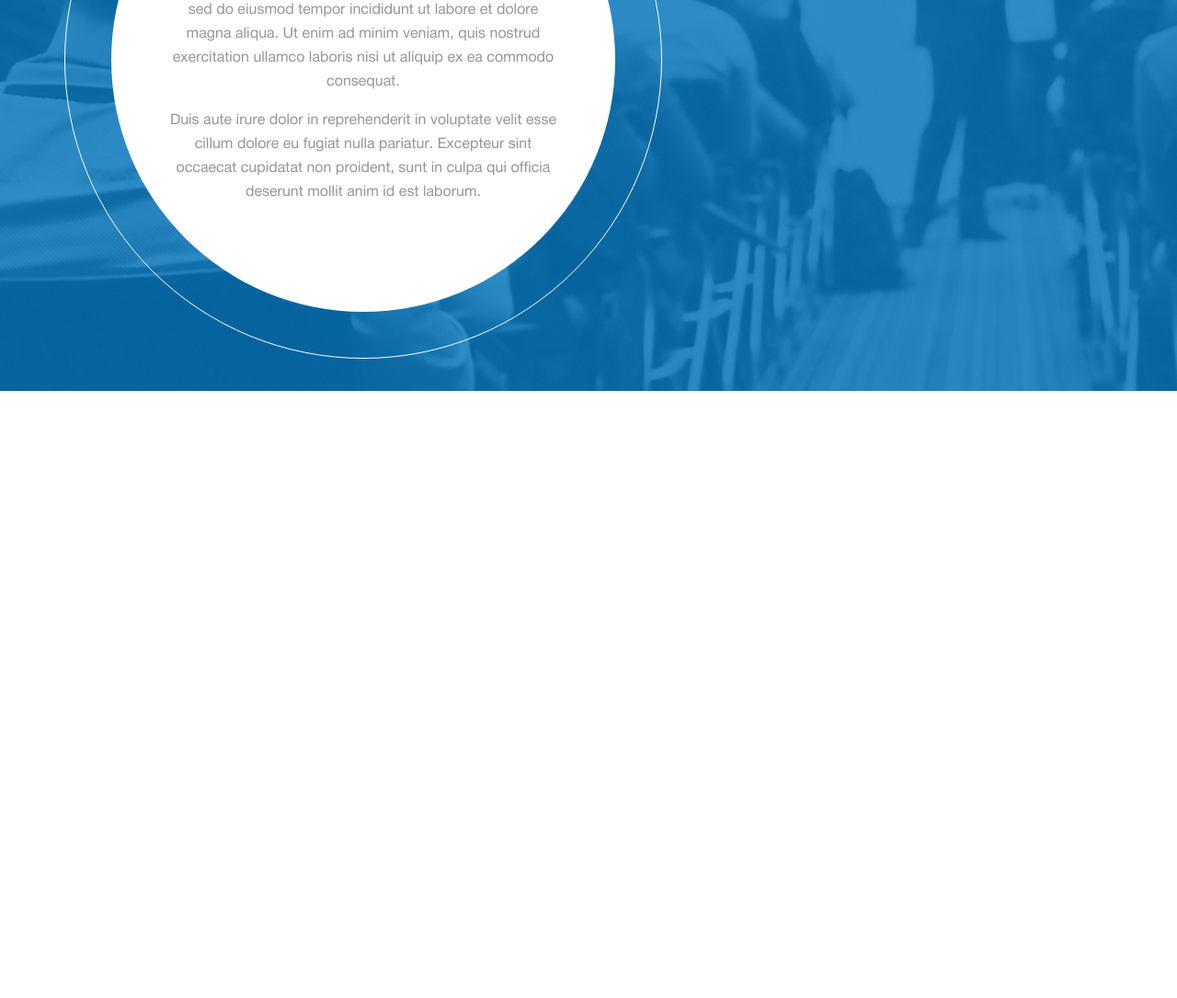
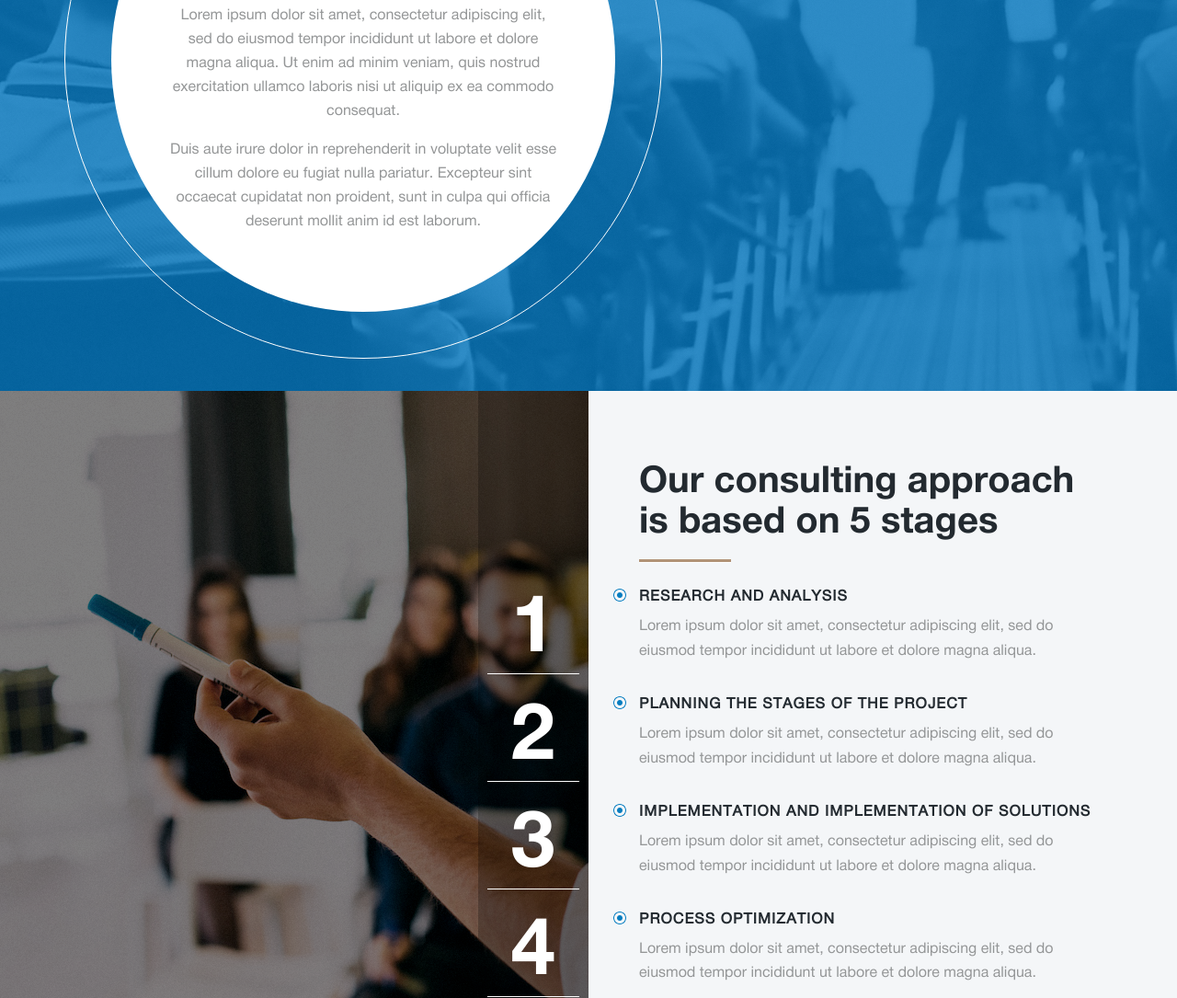
Before and after one commit to Olexeus/ets_international, a website: page app/index.html in a window 1280 px wide. Shown: the part 1715-2800 px from the top of the page at 92% size. Before the commit the page ends 2140 px from the top, so only its background shows below. Drawn offline with Linux system fonts and the light colour scheme.

Commit message:
Third commit

```diff
--- a/app/index.html
+++ b/app/index.html
@@ -98,13 +98,57 @@
 		<div class="container">
 			<div class="row">
 				<div class="about-us-2-container">
-					<div class="col-md-12">
+					<div class="col-md-10 offset-md-1">
 						<hr>
-						<h4 class="about-us-2-title title">About us</h4>
+						<h4 class="about-us-2-title title">Some addition to about us</h4>
 					</div>
 					<div class="col-md-10 offset-md-1">
 						<p class="about-us-2-text">Lorem ipsum dolor sit amet, consectetur adipiscing elit, sed do eiusmod tempor incididunt ut labore et dolore magna aliqua. Ut enim ad minim veniam, quis nostrud exercitation ullamco laboris nisi ut aliquip ex ea commodo consequat.</p>
 						<p class="about-us-2-text desc-text">Duis aute irure dolor in reprehenderit in voluptate velit esse cillum dolore eu fugiat nulla pariatur. Excepteur sint occaecat cupidatat non proident, sunt in culpa qui officia deserunt mollit anim id est laborum.</p>
+					</div>
+				</div>
+			</div>
+		</div>
+	</section>
+
+	<section id="approach" class="approach">
+		<div class="approach-img">
+			<div class="approach-img-container"></div>
+		</div>
+		<div class="container">
+			<div class="row">
+				<div class="approach-number-box"></div>
+				<div class="col-md-6 col-sm-12 offset-md-6">
+					<div class="approach-content-wrap">
+						<h4 class="approach-title title">Our consulting approach is based on 5 stages</h4>
+						<hr>
+						<ul class="approach-list">
+							<li class="approach-list-item">
+								<p class="approach-list-number">1</p>
+								<h5 class="approach-list-title title">Research and analysis</h5>
+								<p class="approach-list-desc">Lorem ipsum dolor sit amet, consectetur adipiscing elit, sed do eiusmod tempor incididunt ut labore et dolore magna aliqua.</p>
+							</li>
+							<li class="approach-list-item">
+								<p class="approach-list-number">2</p>
+								<h5 class="approach-list-title title">Planning the stages of the project</h5>
+								<p class="approach-list-desc">Lorem ipsum dolor sit amet, consectetur adipiscing elit, sed do eiusmod tempor incididunt ut labore et dolore magna aliqua.</p>
+							</li>
+							<li class="approach-list-item">
+								<p class="approach-list-number">3</p>
+								<h5 class="approach-list-title title">Implementation and implementation of solutions</h5>
+								<p class="approach-list-desc">Lorem ipsum dolor sit amet, consectetur adipiscing elit, sed do eiusmod tempor incididunt ut labore et dolore magna aliqua.</p>
+							</li>
+							<li class="approach-list-item">
+								<p class="approach-list-number">4</p>
+								<h5 class="approach-list-title title">Process Optimization</h5>
+								<p class="approach-list-desc">Lorem ipsum dolor sit amet, consectetur adipiscing elit, sed do eiusmod tempor incididunt ut labore et dolore magna aliqua.</p>
+							</li>
+							<li class="approach-list-item">
+								<p class="approach-list-number">5</p>
+								<h5 class="approach-list-title title">Inspiration and involvement of staff</h5>
+								<p class="approach-list-desc">Lorem ipsum dolor sit amet, consectetur adipiscing elit, sed do eiusmod tempor incididunt ut labore et dolore magna aliqua.</p>
+							</li>
+						</ul>
 					</div>
 				</div>
 			</div>
--- a/app/sass/_fonts.sass
+++ b/app/sass/_fonts.sass
@@ -3,5 +3,6 @@
 +font-face("roboto-example", "../fonts/RobotoRegular/RobotoRegular")
 +font-face("roboto-example", "../fonts/RobotoBold/RobotoBold", bold)
 +font-face("helvetica-7", "../fonts/Helvetica-7-Bold/Helvetica-7-Bold", bold)
++font-face("helvetica-6", "../fonts/Helvetica-6-Medium/Helv-6-Medium")
 +font-face("helvetica-5", "../fonts/Helvetica-5-Normal/Helv-5-Normal")
 +font-face("helvetica-4", "../fonts/Helvetica-4-Light/Helv-4-Light")
--- a/app/sass/_vars.sass
+++ b/app/sass/_vars.sass
@@ -1,8 +1,10 @@
 $default-font: "Helvetica-7", sans-serif
-$accent: #b19377
 $main: #fff
+$main-accent: #f4f6f8
+$main-2: rgb(0,117,190)
 $text: #232a30
-$minor-text: rgb(148, 150, 151)
+$text-minor: rgb(148, 150, 151)
+$text-accent: #b19377
 $black: #000
 
 // Customization Bootstrap vars from "app/libs/bootstrap/scss/_variables.scss"
--- a/app/sass/main.sass
+++ b/app/sass/main.sass
@@ -7,7 +7,7 @@
 	color: #666
 
 ::selection
-	background-color: $accent
+	background-color: $text-accent
 	color: #fff
 
 *
@@ -78,7 +78,7 @@ header
 			font-size: 18px
 			transition: 0.2s
 			&:hover
-				color: $accent
+				color: $text-accent
 				transition: 0.2s
 
 .owl-carousel
@@ -117,7 +117,7 @@ header
 	.btn-wrap
 		height: 55px
 		width: 270px
-		background-color: $accent
+		background-color: $text-accent
 		border-radius: 3px
 		transition: 0.2s
 		&:hover
@@ -249,13 +249,13 @@ hr
 	line-height: 0
 	clear: both
 	border: none
-	border-top: 3px solid $accent
+	border-top: 3px solid $text-accent
 	border-bottom: 1px solid #ffffff
 
 .title
 	font-size: 40px
 	font-family: "helvetica-7"
-	line-height: 0.9
+	line-height: 1.1
 	text-align: center
 
 .about-us
@@ -271,7 +271,7 @@ hr
 		margin-top: 25px
 		font-size: 22px
 		font-family: "helvetica-4"
-		color: $minor-text
+		color: $text-minor
 		text-align: center
 	.arr-down
 		top: 40px
@@ -292,18 +292,103 @@ hr
 		background-clip: content-box
 		background-color: $main
 		hr
-			margin-top: 80px
+			margin-top: 70px
 	&-title
-		margin-top: 30px
-		margin-bottom: 30px
+		margin-top: 25px
+		margin-bottom: 25px
 	&-text
 		font-size: 16px
 		font-family: "helvetica-5"
-		color: $minor-text
+		color: $text-minor
 		line-height: 1.625
 		text-align: center
 
 
+.approach
+	height: 830px
+	padding: 75px 0 60px
+	position: relative
+	background-color: $main-accent
+	text-align: left
+	hr
+		float: left
+	&-img
+		height: 830px
+		width: 100%
+		position: absolute
+		top: 0
+		&-container
+			position: relative
+			height: 830px
+			width: 50%
+			background-image: url(../img/approach-bg.png)
+			background-size: cover
+			&:before
+				content: ' '
+				position: absolute
+				top: 0
+				left: 0
+				width: 100%
+				height: 100%
+				background-color: $black
+				opacity: 0.5
+	&-content-wrap
+		position: relative
+		margin-left: 40px
+	&-number-box
+		width: 120px
+		height: 830px
+		position: absolute
+		top: 0
+		right: 50%
+		background-color: $black
+		opacity: 0.25
+	&-title
+		margin-bottom: 10px
+		text-align: left
+	&-list
+		margin-top: 50px
+		padding-left: 0
+		clear: both
+		text-align: left
+		&-item
+			position: relative
+			margin-bottom: 35px
+			list-style-type: none
+			&:before
+				content: ''
+				height: 14px
+				width: 14px
+				margin-top: 2px
+				position: absolute
+				left: -28px
+				background-size: 14px
+				background-image: url("../img/list-style-item.png")
+				background-repeat: no-repeat
+		&-number
+			position: absolute
+			top: -30px
+			left: -165px
+			width: 100px
+			height: 125px
+			text-align: center
+			font-size: 86px
+			color: $main
+			border-bottom: solid 1px $main
+		&-title
+			margin-bottom: 10px
+			text-align: left
+			text-transform: uppercase
+			font-size: 16px
+			font-family: "helvetica-5"
+			letter-spacing: 1.1px
+			line-height: 1.2
+		&-desc
+			margin-bottom:
+			text-align: left
+			font-family: "helvetica-5"
+			font-size: 16px
+			color: $text-minor
 
 
 
```
Also changed, not shown: app/css/main.min.css, app/fonts/Helvetica-6-Medium/Helv-6-Medium.ttf (added), app/fonts/Helvetica-6-Medium/Helv-6-Medium.woff (added), app/img/approach-bg.png (added), app/img/list-style-item.png (added), app/img/list-style-item.svg (added), 1 other file.
